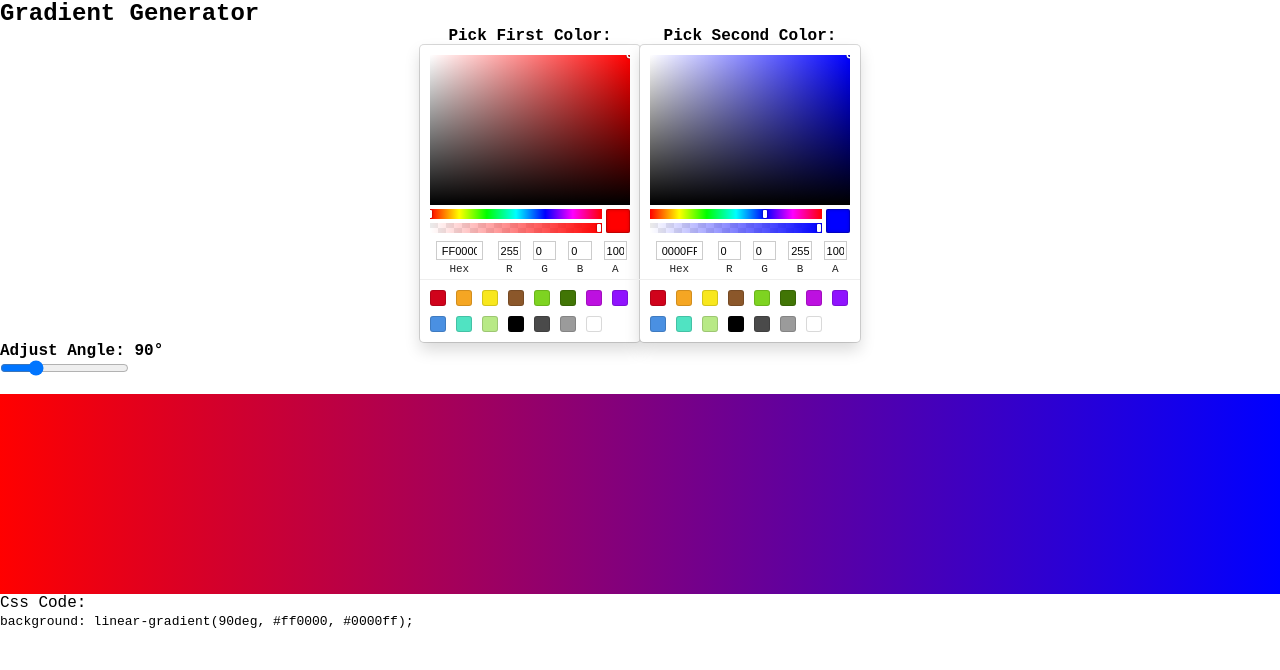
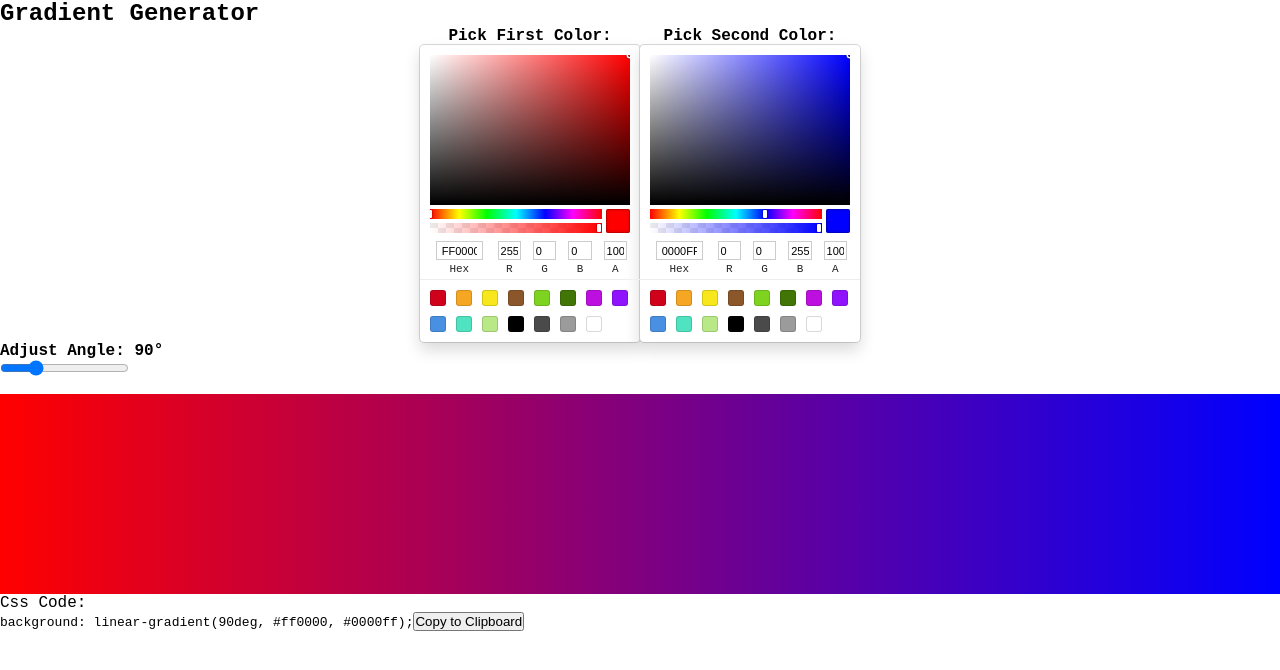
Before and after one commit to Espadv69/GradientMagic, a React (Vite) app: page / in a window 1280 px wide. Shown: the top 670 px of the page. Built offline with nearby package versions, Linux system fonts and the light colour scheme.

Commit message:
Add clipboard functionality to copy gradient CSS in GradientGenerator

```diff
--- a/src/components/GradientGenerator.jsx
+++ b/src/components/GradientGenerator.jsx
@@ -13,6 +13,13 @@ const GradientGenerator = () => {
     width: '100%',
     height: '200px',
     marginTop: '.8rem',
+  }
+
+  const gradientCss = `background: linear-gradient(${angle}deg, ${firstColor}, ${secondColor});`
+
+  const copyToClipboard = () => {
+    navigator.clipboard.writeText(gradientCss)
+    alert(gradientCss + ' copied to clipboard')
   }
 
   return (
@@ -51,9 +58,8 @@ const GradientGenerator = () => {
       <footer>
         <div style={gradientStyle}></div>
         <p>Css Code:</p>
-        <code>
-          background: linear-gradient({angle}deg, {firstColor}, {secondColor});
-        </code>
+        <code>{gradientCss}</code>
+        <button onClick={copyToClipboard}>Copy to Clipboard</button>
       </footer>
     </section>
   )
```
